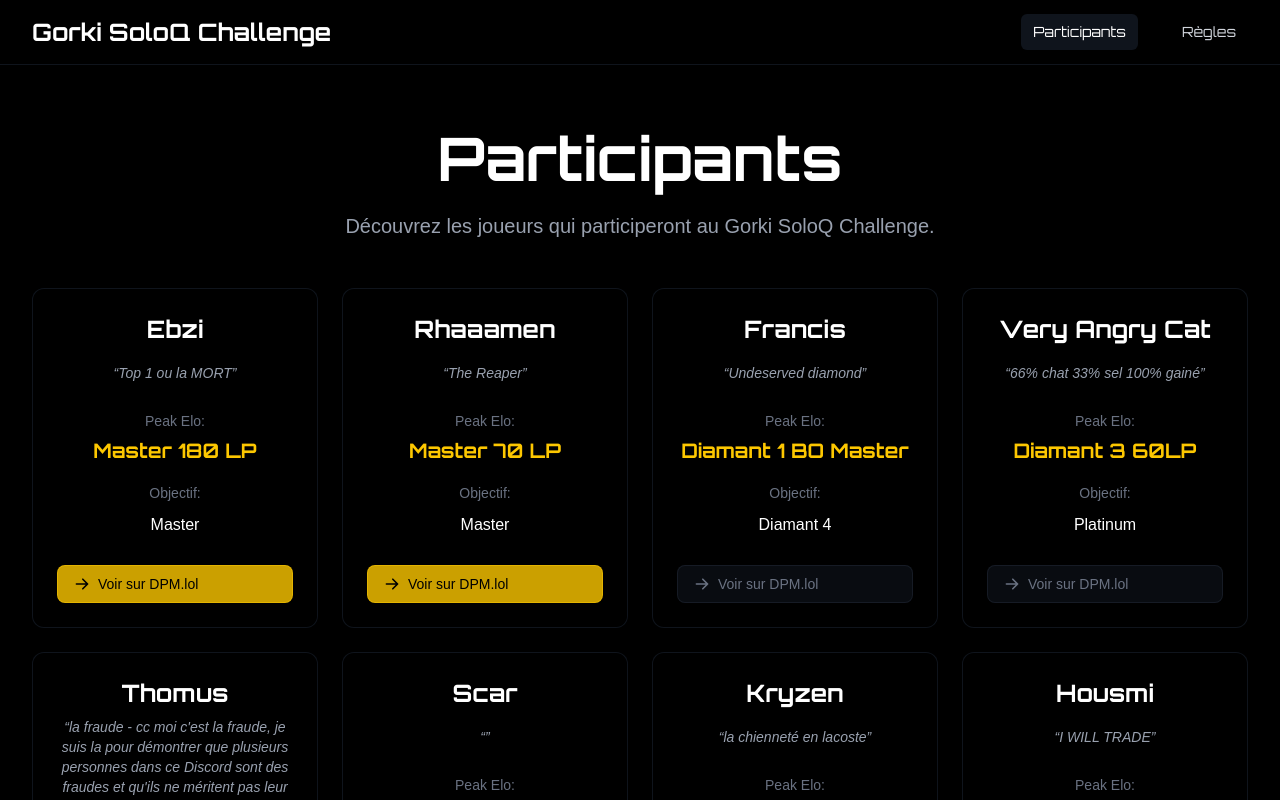
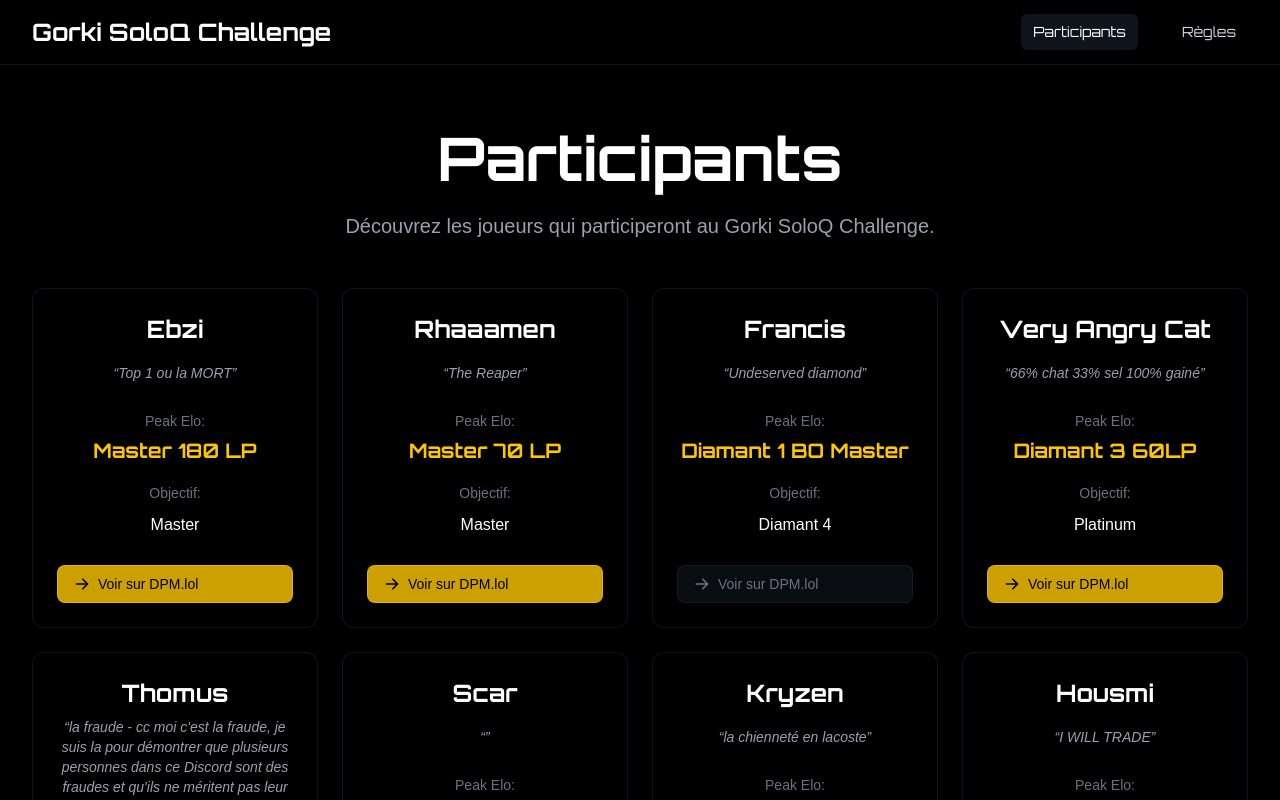
Before and after one commit to Paillard0Celerio0Paul0/gorki, a Next.js app: page /participants in a window 1280 px wide. Shown: the top 800 px of the page. Built offline with nearby package versions, Linux system fonts and the light colour scheme.

Commit message:
dpm soso

```diff
--- a/src/app/participants/page.tsx
+++ b/src/app/participants/page.tsx
@@ -30,7 +30,7 @@ const participants = [
     catchphrase: "66% chat 33% sel 100% gainé",
     peakElo: "Diamant 3 60LP",
     objective: "Platinum",
-    dpmLink: ""
+    dpmLink: "https://dpm.lol/isolated%20Q-kha"
   },
   {
     name: "Thomus",
```
